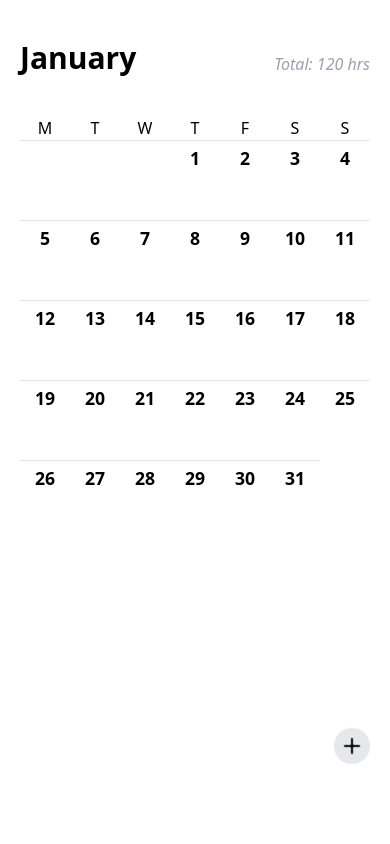
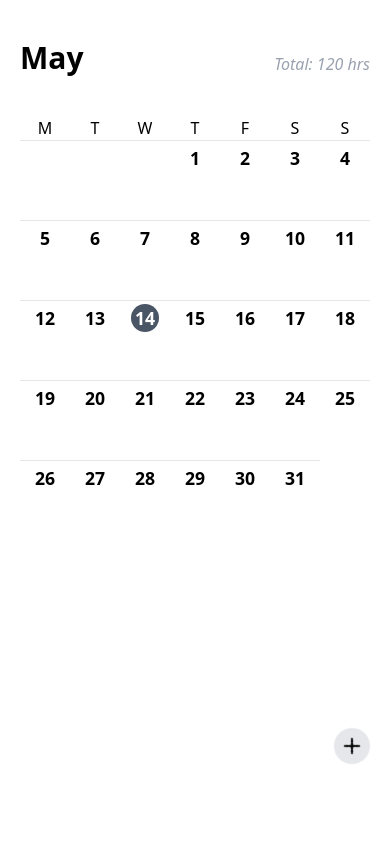
Before and after one commit to alexmonteirodev/gp-schedule-react, a React (Vite) app: page / in a window 390 px wide. Shown: the top 844 px of the page. Built offline with nearby package versions, Linux system fonts and the light colour scheme.

Commit message:
teste deploy definitivo iphone: timeout no innerheight

```diff
--- a/src/CalendarContext.jsx
+++ b/src/CalendarContext.jsx
@@ -29,9 +29,9 @@ export const CalendarProvider = ({ children }) => {
     "December",
   ];
 
-  // logica array calendario com todos os meses
-  const yearArr = [];
-
+  // Memoiza o array do ano
+  const yearArr = React.useMemo(() => {
+    const arr = [];
     for (let i = 0; i <= 11; i++) {
       const date = new Date(currentYear, i);
       const monthDays = getDaysInMonth(date);
@@ -48,12 +48,16 @@ export const CalendarProvider = ({ children }) => {
         daysMonthArr.push(d);
       }
 
-    yearArr.push({
+      arr.push({
         name: months[i],
         monthIndex: i,
         days: daysMonthArr,
+        year: currentYear, // importante para o CalendarBody
       });
     }
+    return arr;
+  }, [currentYear, months]);
+
   const [visibleMonth, setVisibleMonth] = React.useState(yearArr[0].monthIndex);
 
   return (
--- a/src/Components/Calendar/CalendarBody.jsx
+++ b/src/Components/Calendar/CalendarBody.jsx
@@ -25,25 +25,23 @@ const CalendarBody = () => {
 
   //define qual mes está visivel
   React.useEffect(() => {
-    const observer = new IntersectionObserver(
-      (entries) => {
-        const visibleEntry = entries.find((entry) => entry.isIntersecting);
-        if (visibleEntry) {
-          const index = Number(visibleEntry.target.dataset.index);
-          setVisibleMonth(index);
-        }
-      },
-      {
-        root: containerRef.current,
-        threshold: 0.6,
+    const scrollToMonth = () => {
+      if (containerRef.current) {
+        containerRef.current.scrollTo({
+          top: currentMonth * containerRef.current.clientHeight,
+          behavior: "auto",
+        });
       }
-    );
+    };
 
-    const sections = containerRef.current.querySelectorAll("[data-index]");
-    sections.forEach((section) => observer.observe(section));
+    // espera um tick de render
+    const timeout = setTimeout(() => {
+      setVisibleMonth(currentMonth);
+      scrollToMonth();
+    }, 50); // um pequeno delay garante que o layout carregue
 
-    return () => observer.disconnect();
-  }, [setVisibleMonth]);
+    return () => clearTimeout(timeout);
+  }, [currentMonth, setVisibleMonth]);
 
   console.log(currentDate);
   return (
```
Lines whose indentation alone changed are shown as unchanged.
